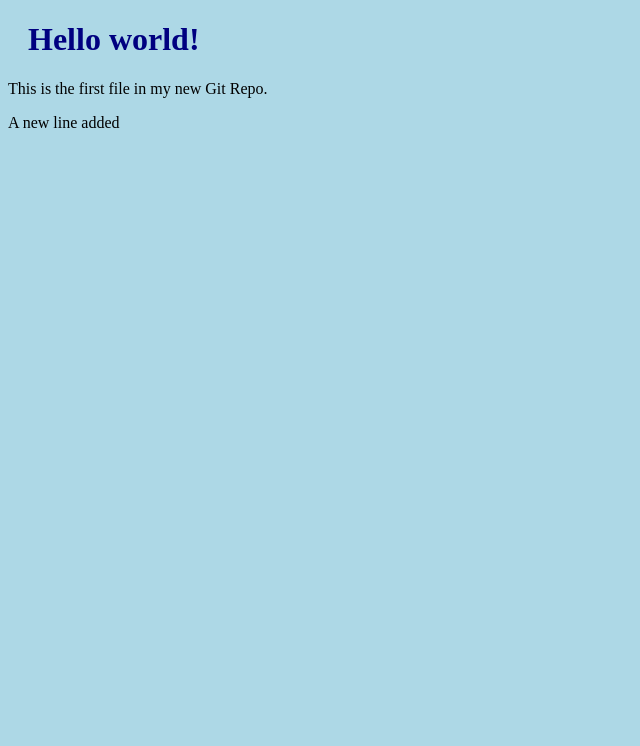
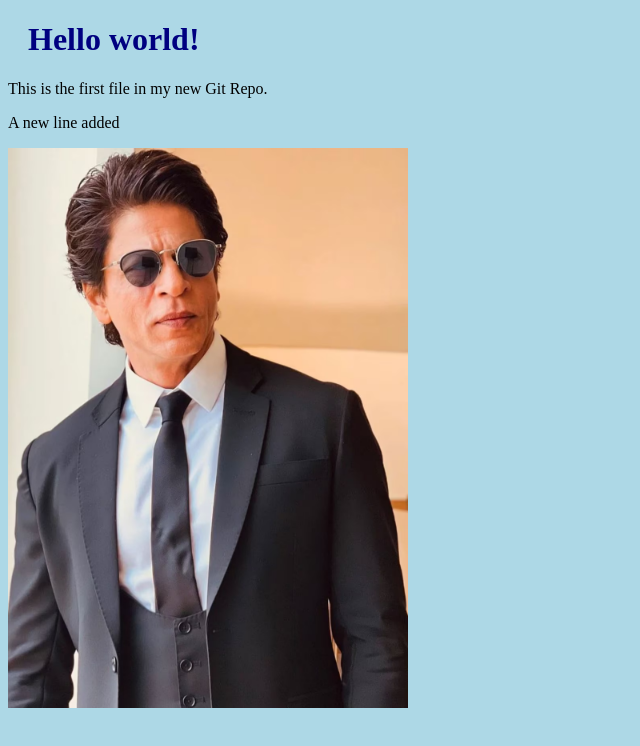
Before and after one commit to Av1397/myproject, a plain HTML site: page index.html in a window 1280 px wide. Shown: the whole page, without its empty margins (0-640 px from the left). Drawn offline with Linux system fonts and the light colour scheme.

Commit message:
Add srk image

```diff
--- a/index.html
+++ b/index.html
@@ -11,5 +11,6 @@
     <h1>Hello world!</h1>
     <p>This is the first file in my new Git Repo.</p>
     <p>A new line added</p>
+    <img src="srk-image.avif" alt="" width="400px">
 </body>
 </html>
```
Also changed, not shown: srk-image.avif (added).
